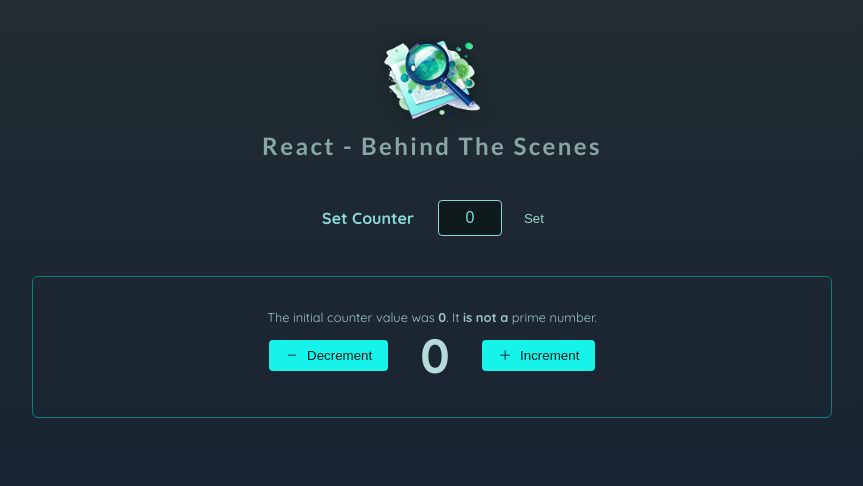
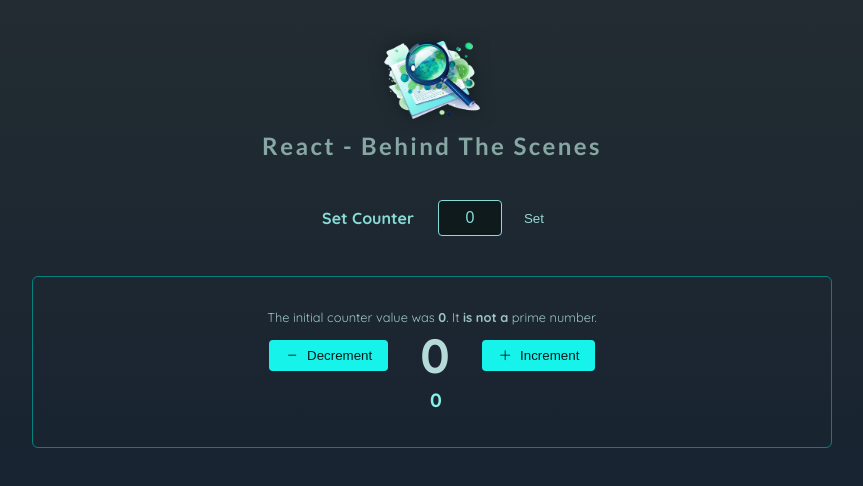
Before and after one commit to Omar-Warlock/behind-scenes, a React (Vite) app: page / in a window 1280 px wide. Shown: the top 486 px of the page, without its empty margins (208-1071 px from the left). Built offline with nearby package versions, Linux system fonts and the light colour scheme.

Commit message:
avoid extra component excution via keys

```diff
--- a/src/App.jsx
+++ b/src/App.jsx
@@ -19,7 +19,7 @@
       <Header />
       <main>
         <ConfigureCounter handleSetClick={handleSetClick} />
-        <Counter initialCount={chosenCount} />
+        <Counter key={chosenCount} initialCount={chosenCount} />
       </main>
     </>
   );
--- a/src/components/Counter/Counter.jsx
+++ b/src/components/Counter/Counter.jsx
@@ -1,13 +1,15 @@
-import { useState, memo, useCallback, useMemo } from "react";
+import { useState, memo, useCallback, useMemo, useEffect } from "react";
 
 import IconButton from "../UI/IconButton.jsx";
 import MinusIcon from "../UI/Icons/MinusIcon.jsx";
 import PlusIcon from "../UI/Icons/PlusIcon.jsx";
 import CounterOutput from "./CounterOutput.jsx";
 import { log } from "../../log.js";
+import CounterHistory from "./CounterHistory.jsx";
 
 function isPrime(number) {
   log("Calculating if is prime number", 2, "other");
+
   if (number <= 1) {
     return false;
   }
@@ -23,23 +25,43 @@
   return true;
 }
 
-function Counter({ initialCount }) {
+const Counter = memo(function Counter({ initialCount }) {
   log("<Counter /> rendered", 1);
+
   const initialCountIsPrime = useMemo(
     () => isPrime(initialCount),
     [initialCount],
   );
 
-  const [counter, setCounter] = useState(initialCount);
+  // const [counter, setCounter] = useState(initialCount);
+  const [counterChanges, setCounterChanges] = useState([
+    { value: initialCount, id: Math.random() * 1000 },
+  ]);
+
+  const currentCounter = counterChanges.reduce(
+    (prevCounter, counterChange) => prevCounter + counterChange.value,
+    0,
+  );
 
   const handleDecrement = useCallback(function handleDecrement() {
-    setCounter((prevCounter) => prevCounter - 1);
+    // setCounter((prevCounter) => prevCounter - 1);
+    setCounterChanges((prevCounterChanges) => [
+      { value: -1, id: Math.random() * 1000 },
+      ...prevCounterChanges,
+    ]);
   }, []);
 
   const handleIncrement = useCallback(function handleIncrement() {
-    setCounter((prevCounter) => prevCounter + 1);
+    // setCounter((prevCounter) => prevCounter + 1);
+    setCounterChanges((prevCounterChanges) => [
+      { value: 1, id: Math.random() * 1000 },
+      ...prevCounterChanges,
+    ]);
   }, []);
 
+  // useEffect(() => {
+  //   setCounterChanges([{ value: initialCount, id: Math.random() * 1000 }]);
+  // }, [initialCount]);
   return (
     <section className="counter">
       <p className="counter-info">
@@ -50,13 +72,14 @@
         <IconButton icon={MinusIcon} onClick={handleDecrement}>
           Decrement
         </IconButton>
-        <CounterOutput value={counter} />
+        <CounterOutput value={currentCounter} />
         <IconButton icon={PlusIcon} onClick={handleIncrement}>
           Increment
         </IconButton>
       </p>
+      <CounterHistory history={counterChanges} />
     </section>
   );
-}
+});
 
 export default Counter;
--- a/src/components/Counter/CounterHistory.jsx
+++ b/src/components/Counter/CounterHistory.jsx
@@ -1,9 +1,9 @@
-import { useState } from 'react';
+import { useState } from "react";
 
-import { log } from '../../log.js';
+import { log } from "../../log.js";
 
 function HistoryItem({ count }) {
-  log('<HistoryItem /> rendered', 3);
+  log("<HistoryItem /> rendered", 3);
 
   const [selected, setSelected] = useState(false);
 
@@ -12,19 +12,19 @@
   }
 
   return (
-    <li onClick={handleClick} className={selected ? 'selected' : undefined}>
+    <li onClick={handleClick} className={selected ? "selected" : undefined}>
       {count}
     </li>
   );
 }
 
 export default function CounterHistory({ history }) {
-  log('<CounterHistory /> rendered', 2);
+  log("<CounterHistory /> rendered", 2);
 
   return (
     <ol>
-      {history.map((count, index) => (
-        <HistoryItem key={index} count={count} />
+      {history.map((count) => (
+        <HistoryItem key={count.id} count={count.value} />
       ))}
     </ol>
   );
```
